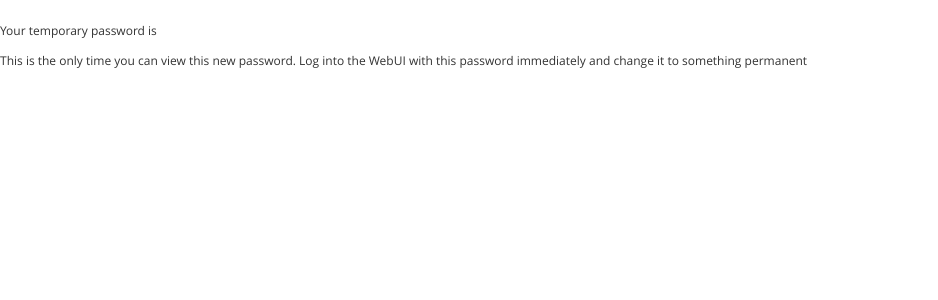
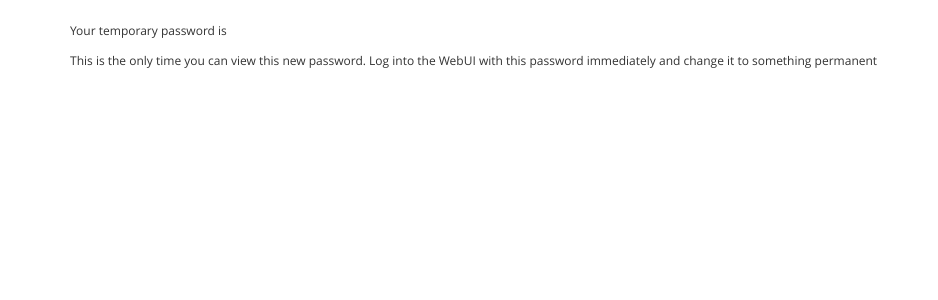
Before and after one commit to freeipa/freeipa-community-portal, a Python web app: template freeipa_community_portal/templates/display_password.html in a window 1280 px wide. Shown: the part 51-351 px from the top of the page, without its empty margins (0-938 px from the left). Run offline with Jinja, Linux system fonts and the light colour scheme; the template is opened without the code that fills it, so the values that code supplies are empty; some libraries are stand-ins or nearby versions.

Commit message:
fixed password display styling

```diff
--- a/freeipa_community_portal/templates/display_password.html
+++ b/freeipa_community_portal/templates/display_password.html
@@ -2,7 +2,7 @@
 {% extends "layout.html" %}
 
 {% block content %}
-<div class="new_password">
+<div class="container">
     <p>Your temporary password is <em>{{ password }}</em></p>
     <p>This is the only time you can view this new password. Log into the
     WebUI with this password immediately and change it to something permanent
```
